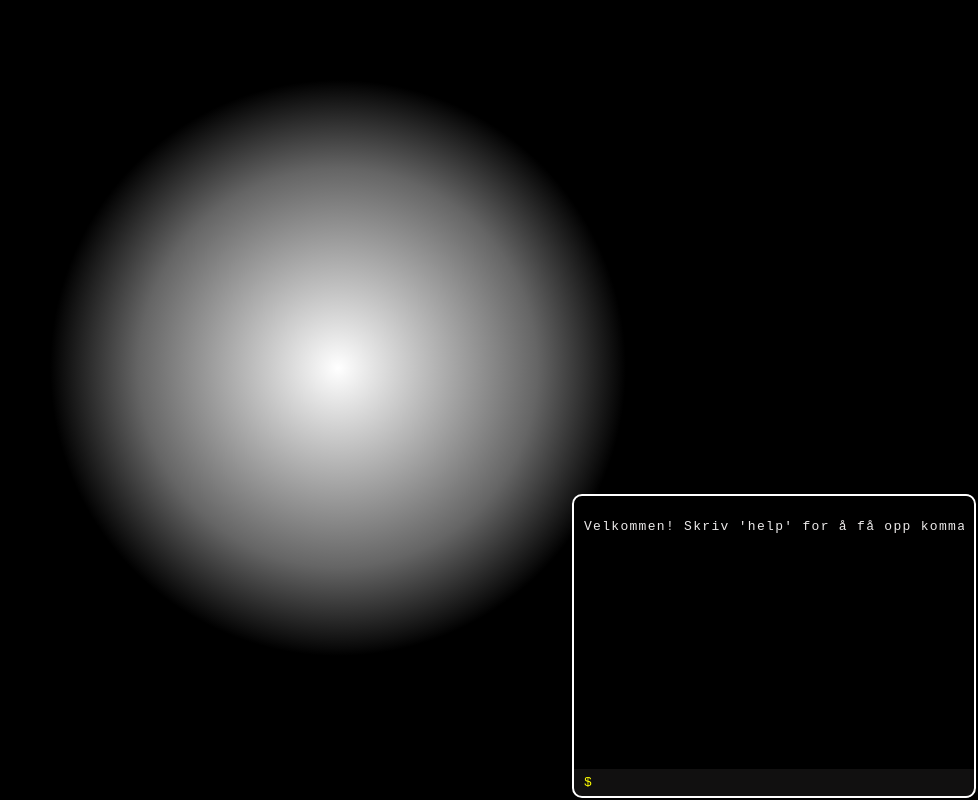
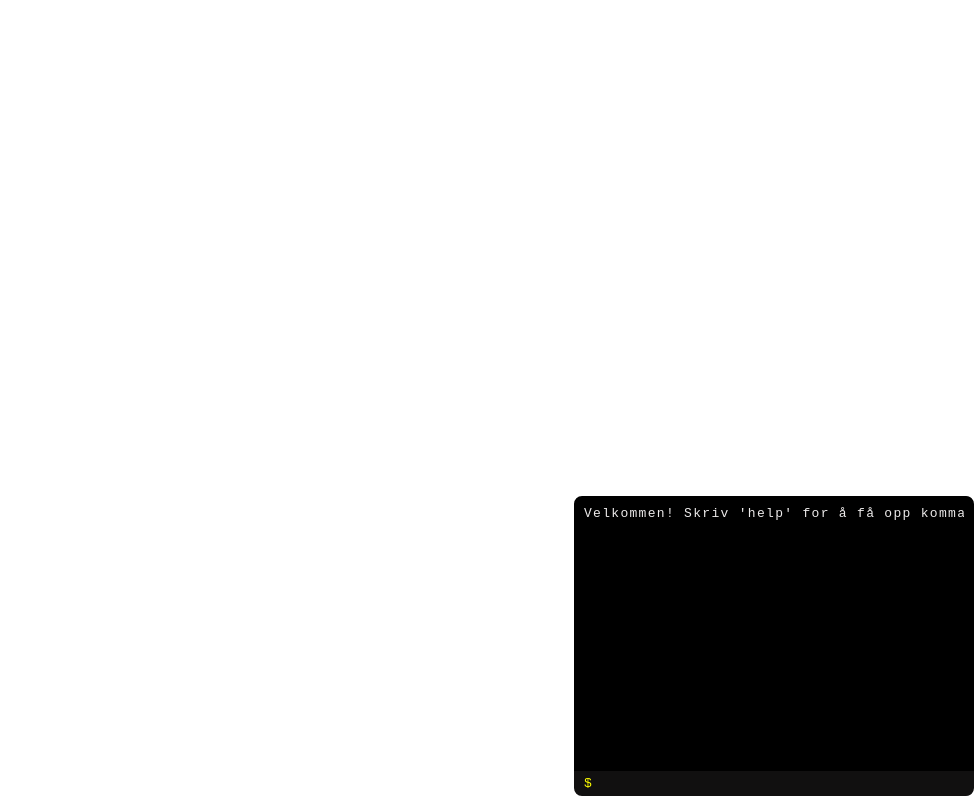
Before and after one commit to Emilorv/emiloo, a Vue app: page / in a window 1280 px wide. Shown: the whole page, without its empty margins (302-1280 px from the left). Built offline with nearby package versions, Linux system fonts and the light colour scheme.

Commit message:
style: fix layout

```diff
--- a/src/App.vue
+++ b/src/App.vue
@@ -5,6 +5,5 @@ import {RouterView } from 'vue-router'
 
 
 <template>
-
   <RouterView />
 </template>
--- a/src/assets/main.css
+++ b/src/assets/main.css
@@ -1,10 +1,11 @@
-body {
-  background: rgb(255, 255, 255);
-  background: radial-gradient(circle, rgb(255, 255, 255) 0%, rgb(101, 101, 101) 27%, rgb(0, 0, 0) 39%);
+* {
+  margin: 0;
+  padding: 0;
 }
 
-#app {
-  height: 90vh;
+body {
+  height: 100vh;
+  position: relative;
 }
 
 .cli-terminal {
--- a/src/assets/main.scss
+++ b/src/assets/main.scss
@@ -1,11 +1,14 @@
-body{
-    background: rgb(255,255,255);
-    background: radial-gradient(circle, rgba(255,255,255,1) 0%, rgba(101,101,101,1) 27%, rgba(0,0,0,1) 39%);
+*{
+    margin: 0;
+    padding: 0;
 }
 
-#app {
-    height: 90vh;
+body{
+    height: 100vh;
+    position: relative;
 }
+
+
 
 .cli-terminal{
     position: absolute;
```
Also changed, not shown: 1 other file (tests, documents, lock files or other folders).
